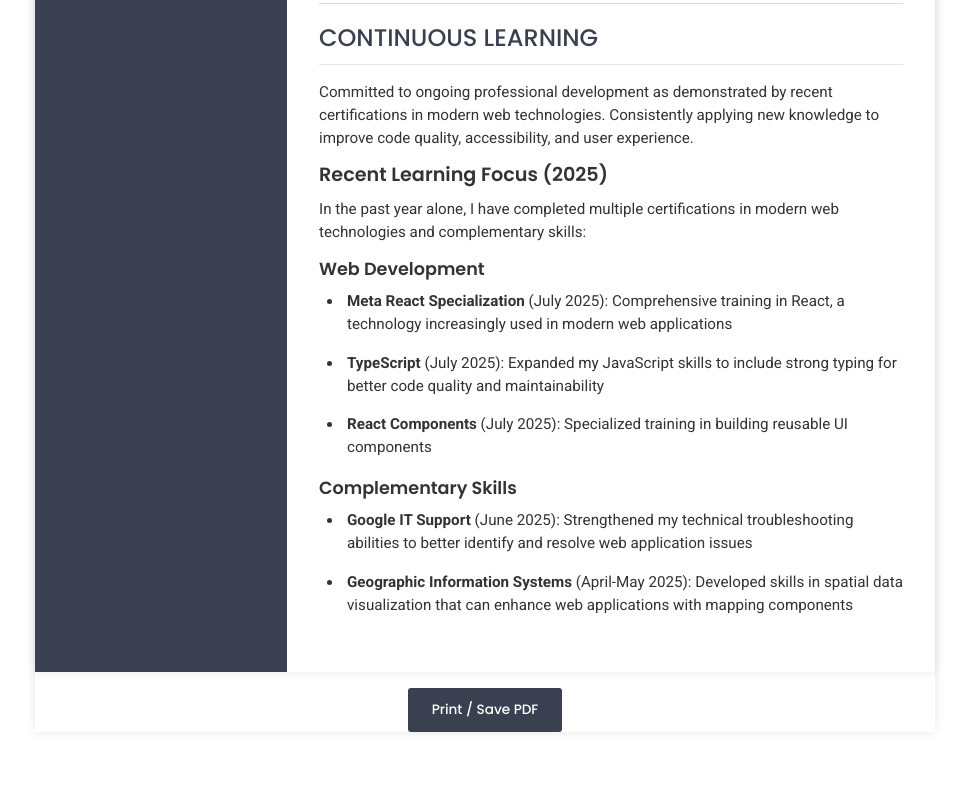
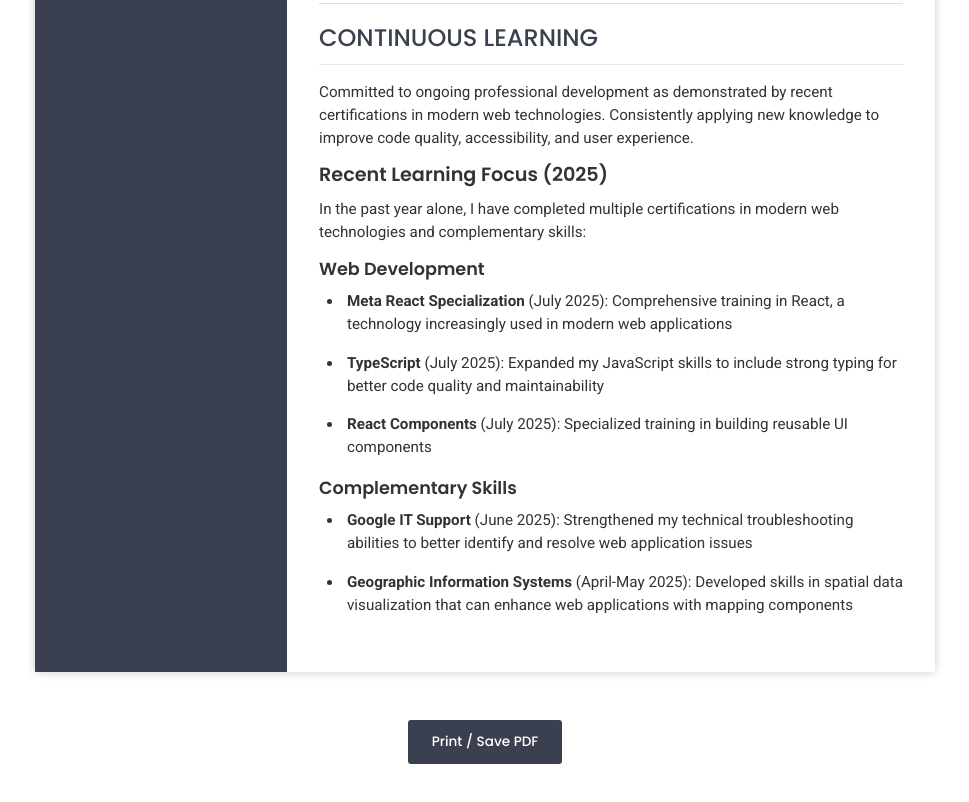
Before and after one commit to mgooood/my-resume, a website: page index.html in a window 1280 px wide. Shown: the part 2266-3068 px from the top of the page, without its empty margins (155-1124 px from the left). Before the commit the page ends 3046 px from the top, so only its background shows below. Drawn offline with Linux system fonts and the light colour scheme.

Commit message:
moved print button out of container and added button padding

```diff
--- a/index.html
+++ b/index.html
@@ -61,11 +61,9 @@
           <section class="resume-section" id="learning"><h2 class="section-divider">CONTINUOUS LEARNING</h2><p>Committed to ongoing professional development as demonstrated by recent certifications in modern web technologies. Consistently applying new knowledge to improve code quality, accessibility, and user experience.</p><h3>Recent Learning Focus (2025)</h3><p>In the past year alone, I have completed multiple certifications in modern web technologies and complementary skills:</p><h4>Web Development</h4><ul><li><strong>Meta React Specialization</strong> (July 2025): Comprehensive training in React, a technology increasingly used in modern web applications</li></ul><ul><li><strong>TypeScript</strong> (July 2025): Expanded my JavaScript skills to include strong typing for better code quality and maintainability</li></ul><ul><li><strong>React Components</strong> (July 2025): Specialized training in building reusable UI components</li></ul><h4>Complementary Skills</h4><ul><li><strong>Google IT Support</strong> (June 2025): Strengthened my technical troubleshooting abilities to better identify and resolve web application issues</li></ul><ul><li><strong>Geographic Information Systems</strong> (April-May 2025): Developed skills in spatial data visualization that can enhance web applications with mapping components</li></ul></section>
         </main>
       </div> <!-- /.resume-layout -->
-
+    </div> <!-- End of container -->
     <div class="pdf-container">
       <button id="downloadPdf" class="pdf-button">Print / Save PDF</button>
   </div>
-    </div> <!-- End of container -->
-
 
 </body></html>
--- a/styles.css
+++ b/styles.css
@@ -364,6 +364,7 @@ main {
 .pdf-container {
   text-align: center;
   margin: var(--spacing-md) 0;
+  padding-bottom: var(--spacing-lg);
 }
 
 .pdf-button {
```
Lines whose indentation alone changed are shown as unchanged.
